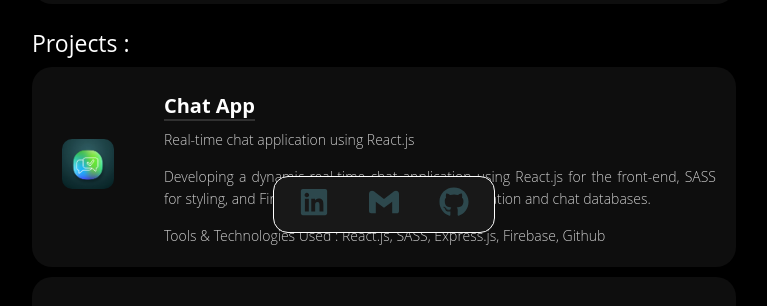
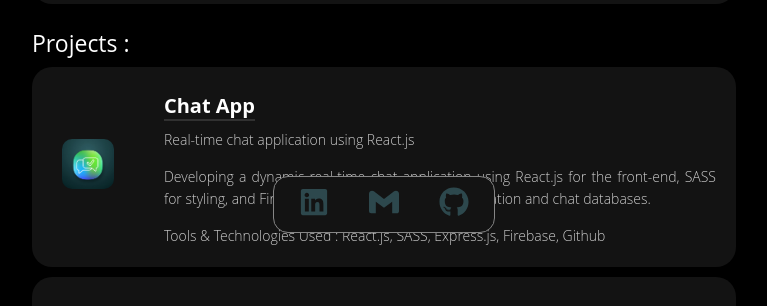
Before and after one commit to A-DILEEP/portfolio, a React (Create React App) app: page / in a window 1280 px wide. Shown: the part 557-863 px from the top of the page, without its empty margins (224-991 px from the left). Built offline with nearby package versions, Linux system fonts and the light colour scheme; the HTML template or start-up script is replaced by a standard one; a web font is replaced by a local one.

Commit message:
fixed alignment

```diff
--- a/src/components/connect/socials.css
+++ b/src/components/connect/socials.css
@@ -1,10 +1,10 @@
 .socials{
     display: flex;
-    border: 1px solid white;
+    border: 1px solid rgb(134, 134, 134);
     width:fit-content;
     padding: 0px 5px;
     border-radius: 15px;
-    background-color: #181818;
+    background-color: #131313;
     position: fixed;
     bottom: 0;
     margin-bottom: 10px;
--- a/src/components/experience/experience.css
+++ b/src/components/experience/experience.css
@@ -16,7 +16,7 @@
     flex-direction: row;
     align-items: center;
     justify-content: center;
-    background-color: #0e0e0e;
+    background-color: #131313;
     margin-top: 25px;
     border-radius: 20px;
     padding: 10px 15px;
--- a/src/components/projects/projects.css
+++ b/src/components/projects/projects.css
@@ -11,7 +11,7 @@
   padding: 5px 10px;
   margin-bottom: 25px;
   border-radius: 20px;
-  background-color: #0e0e0e;
+  background-color: #131313;
 }
 .project:hover{
   background-color: #131313;
```
